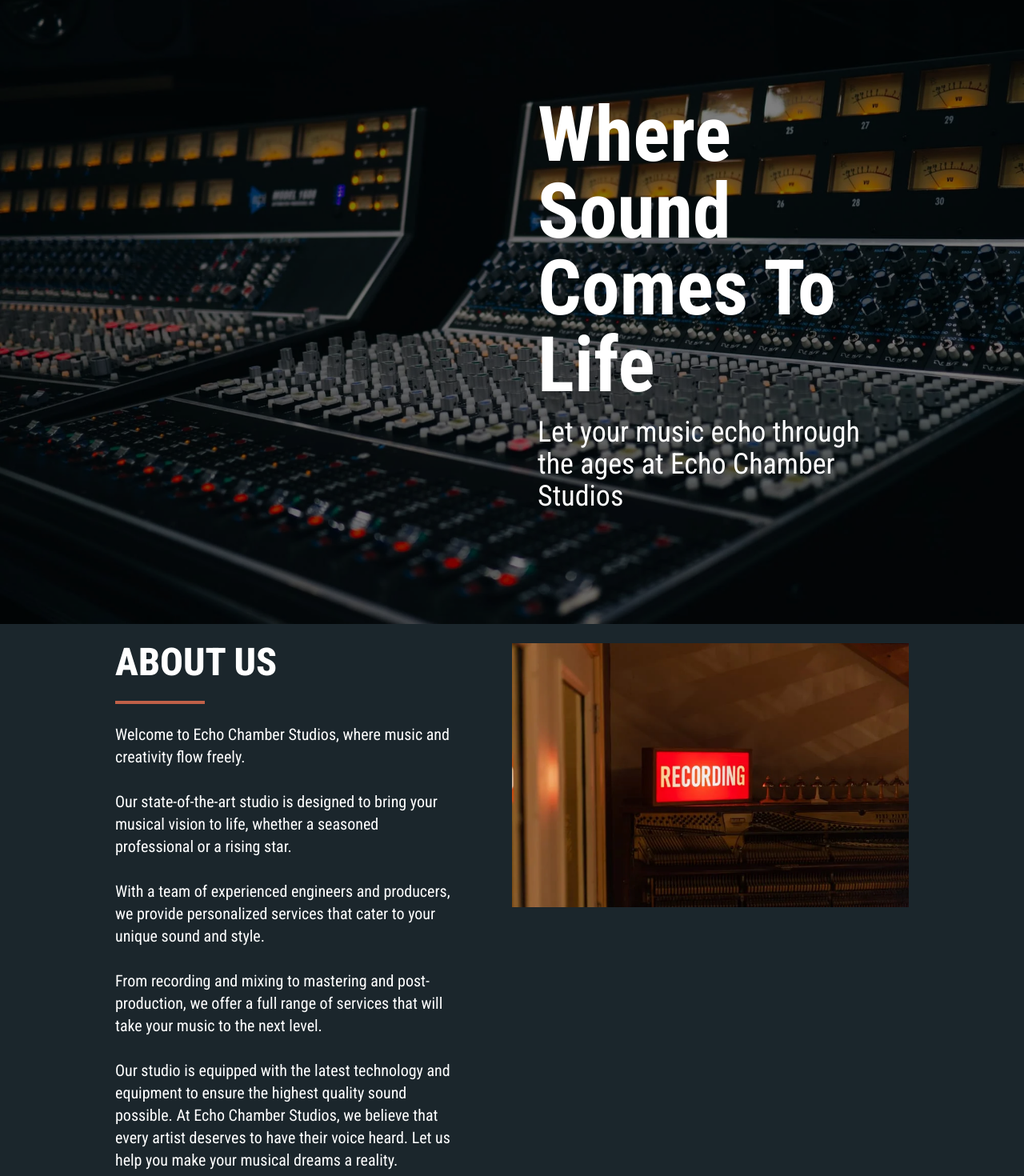
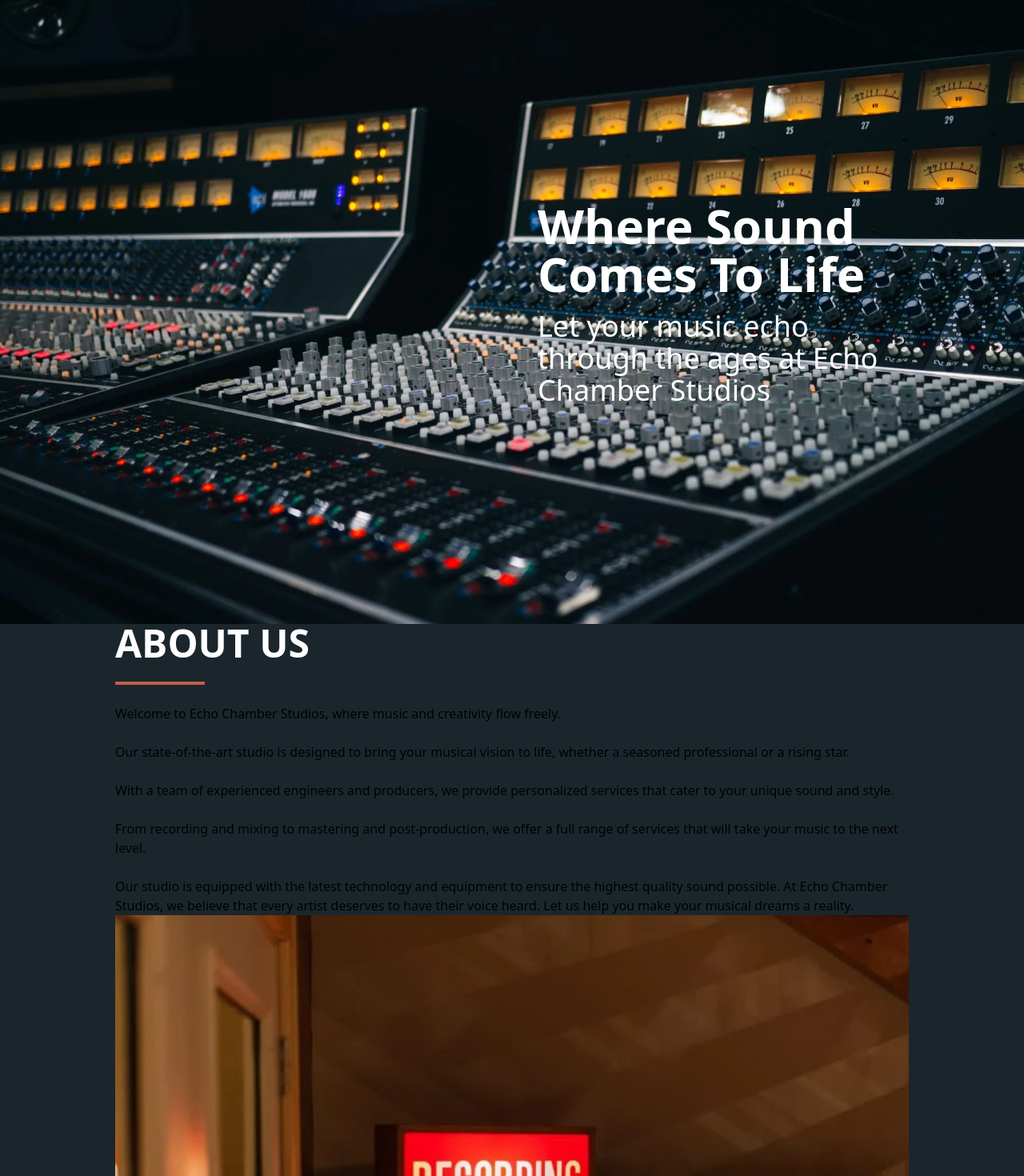
Before and after one commit to Nextsoun/Next-Sounds, a Next.js app: page / in a window 1280 px wide. Shown: the part 20-1490 px from the top of the page at 80% size. Built offline with nearby package versions, Linux system fonts and the light colour scheme.

Commit message:
reestructuracion de page

```diff
--- a/app/layout.tsx
+++ b/app/layout.tsx
@@ -1,9 +1,8 @@
 import type { Metadata } from "next";
-import { Inter, Roboto_Condensed } from "next/font/google";
+
 import "./globals.css";
 
-const inter = Inter({ subsets: ["latin"] });
-const roboto = Roboto_Condensed({ subsets: ["latin"] });
+
 
 export const metadata: Metadata = {
   title: "Next Sounds",
@@ -17,7 +16,7 @@ export default function RootLayout({
 }>) {
   return (
     <html lang="en">
-      <body className={roboto.className}>{children}</body>
+      <body>{children}</body>
     </html>
   );
 }
--- a/app/page.tsx
+++ b/app/page.tsx
@@ -1,15 +1,36 @@
 import React from "react";
-import { HomeComponent, About, Servicios, Contact } from "@/components";
+import { About, Servicios, Contact } from "@/components";
+import { Roboto_Condensed, Cabin } from "next/font/google";
+
+const roboto = Roboto_Condensed({ subsets: ["latin"] });
+const cabin = Cabin({ subsets: ["latin"] });
 
 export default function Home() {
   return (
-    <main className="flex min-h-screen flex-col items-center justify-between ">
-      <div>
-        <HomeComponent />
+    <main className="mx-auto items-center">
+      <section
+        className="relative bg-[url('/Consola.jpg')] bg-center bg-cover bg-opacity-10 h-full lg:min-h-screen flex lg:px-36 m-0"
+        id="home"
+      >
+        <div className="absolute inset-0 lg:bg-gradient-to-r from-transparentto-black bg-opacity-10"></div>{" "}
+        {/* Overlay oscuro */}
+        <div className="lg:relative w-1/2"></div> {/* Mitad izquierda vacía */}
+        <div className="lg:relative lg:w-1/2 flex flex-col items-start justify-center p-8 z-10">
+          {/* Mitad derecha con el texto */}
+          <h1 className="lg:text-6xl font-bold mb-4 text-white">Where Sound Comes To Life</h1>
+          <h2 className="lg:text-4xl text-white">Let your music echo through the ages at Echo Chamber Studios</h2>
+        </div>
+      </section>
+
+      <section>
         <About />
+      </section>
+      <section>
         <Servicios />
+      </section>
+      <section>
         <Contact />
-      </div>
+      </section>
     </main>
   );
 }
--- a/components/about/About.tsx
+++ b/components/about/About.tsx
@@ -4,41 +4,33 @@ import React from "react";
 const About = () => {
   return (
     <div className="bg-[#1B262C] w-full min-h-96 px-4 md:px-36">
-      <div className="flex flex-col md:flex-row items-center md:items-start py-6">
-        <div className="w-full md:w-1/2 md:pr-8 text-center md:text-left">
       <h1 className="text-5xl font-extrabold text-white">ABOUT US</h1>
       <hr className="border-t-4 border-[#C06048] my-6 w-28 mx-auto md:mx-0" />
-          <div className="text-white text-xl mx-auto md:mx-0 md:w-11/12">
+
       <p>Welcome to Echo Chamber Studios, where music and creativity flow freely.</p>
       <br />
       <p>
-              Our state-of-the-art studio is designed to bring your musical vision to life, whether a seasoned
-              professional or a rising star.
+        Our state-of-the-art studio is designed to bring your musical vision to life, whether a seasoned professional or
+        a rising star.
       </p>
       <br />
       <p>
-              With a team of experienced engineers and producers, we provide personalized services that cater to your
-              unique sound and style.
+        With a team of experienced engineers and producers, we provide personalized services that cater to your unique
+        sound and style.
       </p>
       <br />
       <p>
-              From recording and mixing to mastering and post-production, we offer a full range of services that will
-              take your music to the next level.
+        From recording and mixing to mastering and post-production, we offer a full range of services that will take
+        your music to the next level.
       </p>
       <br />
       <p>
-              Our studio is equipped with the latest technology and equipment to ensure the highest quality sound
-              possible. At Echo Chamber Studios, we believe that every artist deserves to have their voice heard. Let us
-              help you make your musical dreams a reality.
+        Our studio is equipped with the latest technology and equipment to ensure the highest quality sound possible. At
+        Echo Chamber Studios, we believe that every artist deserves to have their voice heard. Let us help you make your
+        musical dreams a reality.
       </p>
-          </div>
-        </div>
-        <div className="w-full md:w-1/2 block justify-center mt-6 md:my-0">
-          <div className="w-full h-full max-w-full max-h-full ">
+
       <Image src="/AboutUs.webp" alt="Recording" height={1000} width={1000} />
-          </div>
-        </div>
-      </div>
     </div>
   );
 };
--- a/components/home/Home.tsx
+++ /dev/null
@@ -1,18 +0,0 @@
-import React from "react";
-
-const HomeComponent = () => {
-  return (
-    <div className="relative bg-[url('/Consola.jpg')] bg-cover bg-center min-h-screen flex md:px-36 mb-0">
-      <div className="absolute inset-0 bg-black opacity-50"></div> {/* Overlay oscuro */}
-      <div className="relative w-1/2"></div> {/* Mitad izquierda vacía */}
-      <div className="relative w-1/2 flex flex-col items-start justify-center p-8 z-10">
-        {" "}
-        {/* Mitad derecha con el texto */}
-        <h1 className="text-8xl font-bold mb-4 text-white">Where Sound Comes To Life</h1>
-        <h2 className="text-4xl text-white">Let your music echo through the ages at Echo Chamber Studios</h2>
-      </div>
-    </div>
-  );
-};
-
-export default HomeComponent;
--- a/components/index.ts
+++ b/components/index.ts
@@ -1,6 +1,5 @@
 export { default as About } from "./about/About";
 export { default as Servicios } from "./servicios/Servicios";
 export { default as Contact } from "./contact/Contact";
-export { default as HomeComponent } from "./home/Home";
 
 // client components a partir de aquí
```
Lines whose indentation alone changed are shown as unchanged.
